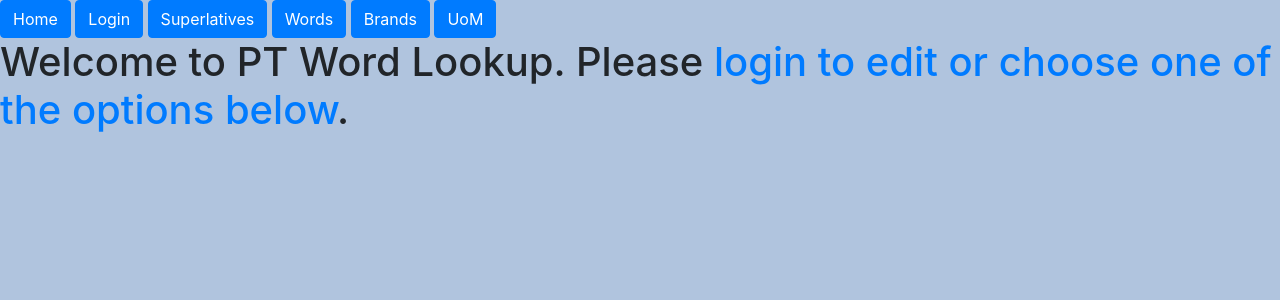
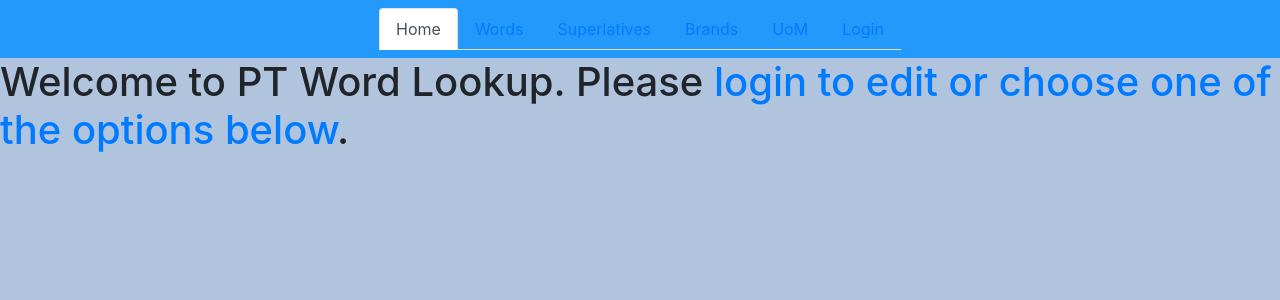
Before and after one commit to marcoslonggo/Wordlookup, a Flask app: page / in a window 1280 px wide. Shown: the top 300 px of the page. Run offline with Flask 2, Linux system fonts and the light colour scheme; data that the repository does not hold is empty; some libraries are stand-ins or nearby versions.

Commit message:
tabbed active navbar

```diff
--- a/static/css/main.css
+++ b/static/css/main.css
@@ -1,3 +1,10 @@
 body {
     background: lightsteelblue;
-  }
+}
+
+
+nav {
+    color: #000000;
+    background-color: #2399FB;
+    border-color: #dee2e6 #dee2e6 #fff;
+}
--- a/templates/base.html
+++ b/templates/base.html
@@ -6,30 +6,49 @@
         <meta name="viewport" content="width=device-width, initial-scale=1.0">
         <meta http-equiv="X-UA-Compatible" content="ie=edge">
         {% if title %}
-        <title>{{ title }}  -  Flask CRUD</title>
+        <title>{{ title }}</title>
         {% else %}
         <title>PT Word Lookup</title>
         {% endif %}
         <link rel="stylesheet" href="{{ url_for('static', filename='css/main.css') }}">
         </head>
+<nav class="navbar navbar-expang-lg navbar-light bg-lightsteelblue justify-content-center ">
+    <ul class="nav nav-tabs">
+        <li class="nav-item">
+          <a class="nav-link {{ 'active' if url_for(request.endpoint) == '/'  else '' }} " href="{{ url_for('index') }}">Home</a>
+        </li>
+        <li class="nav-item">
+          <a class="nav-link {{ 'active' if url_for(request.endpoint) == '/words'  else '' }}" href="{{ url_for('words') }}">Words</a>
+        </li>
+        <li class="nav-item">
+            <a class="nav-link {{ 'active' if url_for(request.endpoint) == '/superlatives'  else '' }}" href="{{ url_for('superlatives') }}">Superlatives</a>
+        </li>
+          <li class="nav-item">
+            <a class="nav-link {{ 'active' if url_for(request.endpoint) == '/brands'  else '' }}" href="{{ url_for('brands') }}">Brands</a>
+          </li>
+          <li class="nav-item">
+            <a class="nav-link {{ 'active' if url_for(request.endpoint) == '/uom'  else '' }}" href="{{ url_for('uom') }}">UoM</a>
+          </li>
+          {% if current_user.admin == 1 %}
+          <li class="nav-item">
+            <a class="nav-link {{ 'active' if url_for(request.endpoint) == '/admin'  else '' }}" href="{{ url_for('admin') }}" style="color:red">Admin</a>
+          </li>
+          {% endif %}
+          {% if current_user.is_anonymous%}
+          <li class="nav-item">
+            <a class="nav-link {{ 'active' if url_for(request.endpoint) == '/login'  else '' }}" href="{{ url_for('login') }}">Login</a>
+          </li>
+          {% else %}
+          <li class="nav-item">
+            <a class="nav-link {{ 'active' if url_for(request.endpoint) == '/logout'  else '' }}" href="{{ url_for('logout') }}" >Logout</a>
+          </li>
+          {% endif %}
+      </ul>
+
+</nav>
 
         <body>
-            <div>
-                <a class="btn btn-primary" href="{{ url_for('index') }}">Home</a>
-                {% if current_user.is_anonymous%}
-                <a class="btn btn-primary"href="{{ url_for('login') }}">Login</a>
-                {% else %}
-                <a class="btn btn-primary" href="{{ url_for('logout') }}">Logout</a>
-                {% endif %}
-                <a class="btn btn-primary"href="{{ url_for('superlatives') }}">Superlatives</a>
-                <a class="btn btn-primary"href="{{ url_for('words') }}">Words</a>
-                <a class="btn btn-primary"href="{{ url_for('brands') }}">Brands</a>
-                <a class="btn btn-primary"href="{{ url_for('uom') }}">UoM</a>
 
-                {% if current_user.admin == 1 %}
-                <a class="btn btn-danger"href="{{ url_for('admin') }}">Admin</a>
-                {% endif %}
-            </div>
             {% block content %} {% endblock %}
             <script src="https://code.jquery.com/jquery-3.3.1.slim.min.js" integrity="sha384-q8i/X+965DzO0rT7abK41JStQIAqVgRVzpbzo5smXKp4YfRvH+8abtTE1Pi6jizo" crossorigin="anonymous"></script>
   <script src="https://cdnjs.cloudflare.com/ajax/libs/popper.js/1.14.7/umd/popper.min.js" integrity="sha384-UO2eT0CpHqdSJQ6hJty5KVphtPhzWj9WO1clHTMGa3JDZwrnQq4sF86dIHNDz0W1" crossorigin="anonymous"></script>
```
